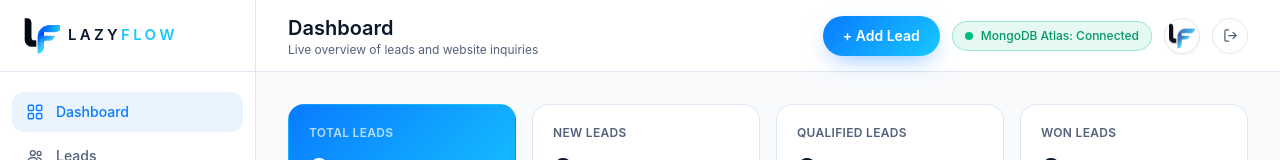
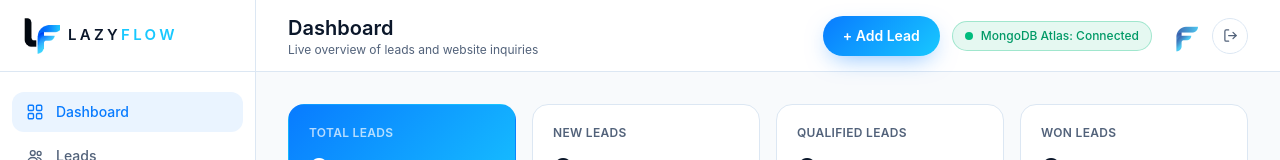
Before and after one commit to aliraza-kadri/lazyflow, a Next.js app: page /admin in a window 1280 px wide. Shown: the top 160 px of the page. Built offline with nearby package versions, Linux system fonts and the light colour scheme; no server answers; the database is empty.

Commit message:
Restore original favicon and update admin topbar with sleek borderless F logo

```diff
--- a/src/app/layout.tsx
+++ b/src/app/layout.tsx
@@ -13,7 +13,7 @@ export const metadata: Metadata = {
   },
   description: siteConfig.description,
   icons: {
-    icon: "/logo/lazyflow-icon.png",
+    icon: "/favicon.svg",
   },
   keywords: [
     "business automation",
--- a/src/components/admin/topbar.tsx
+++ b/src/components/admin/topbar.tsx
@@ -72,14 +72,14 @@ export default function AdminTopbar({
           <Link
             href="/admin/settings"
             title="LazyFlow Admin"
-            className="flex h-9 w-9 items-center justify-center rounded-full border border-lf-border bg-white shadow-xs overflow-hidden p-1 hover:border-lf-accent/50 hover:shadow-sm transition-all"
+            className="flex h-9 w-9 items-center justify-center rounded-xl hover:bg-lf-surface transition-all group"
           >
             <Image
-              src="/logo/lazyflow-icon.png"
+              src="/logo/lazyflow-symbol.png"
               alt="LazyFlow Logo"
               width={36}
               height={36}
-              className="h-full w-full object-contain"
+              className="h-8 w-8 object-contain transition-transform group-hover:scale-105"
               priority
             />
           </Link>
```
Also changed, not shown: public/logo/lazyflow-symbol.png (added).
